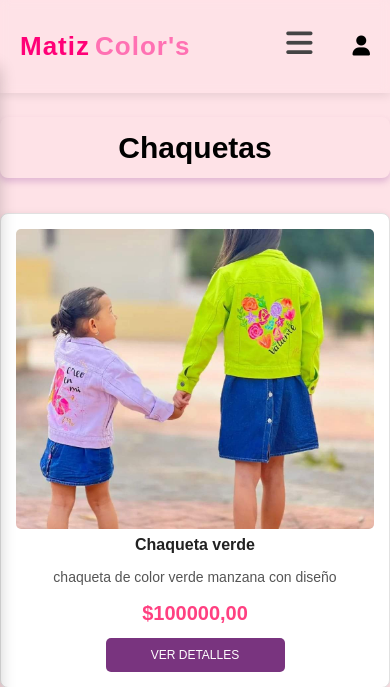
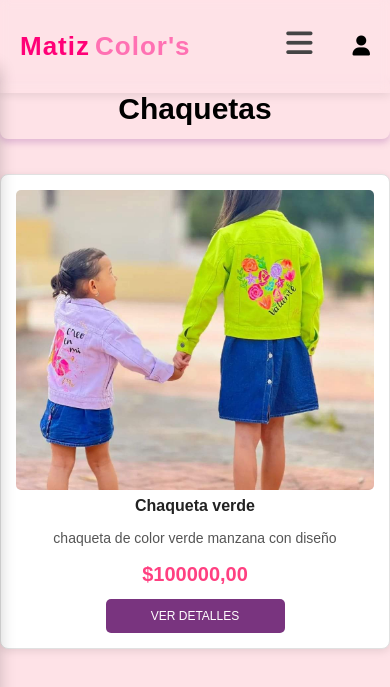
Before and after one commit to Sofia0826/Matiz-Colors, a Django app: a page that uses web/templates/base.html in a window 390 px wide. Shown: the top 687 px of the page. Run offline with Django 5.2, Linux system fonts and the light colour scheme; data comes from the database, SQL or seed files in the repository.

Commit message:
actualizacion

```diff
--- a/web/static/contactenos.css
+++ b/web/static/contactenos.css
@@ -86,6 +86,6 @@ button:hover {
 
 @media (max-width: 480px) {
     .contacto-container{
-        margin-top: 20%;
+        margin-top: 30%;
     }
 }
--- a/web/static/galeria.css
+++ b/web/static/galeria.css
@@ -358,7 +358,7 @@ button#modal-agregar-carrito:hover {
       flex: 1 1 calc(50% - 20px);
   }
   .subcategoria-titulo {
-    margin-top: 30%;
+    margin-top: 20%;
   }
 }
 
@@ -367,6 +367,12 @@ button#modal-agregar-carrito:hover {
       flex: 1 1 100%;
   }
   .subcategoria-titulo {
-    margin-top: 30%;
+    margin-top: 20%;
   }
 }
+
+@media (max-width: 480px) {
+  .subcategoria-titulo {
+    margin-top: 20%;
+  }
+}
--- a/web/static/home.css
+++ b/web/static/home.css
@@ -185,11 +185,11 @@ body {
   }
 
   .carousel {
-    height: 100%;
+    height: 400px;
     width: 100%;
   }
   .slide img {
-    width: 100%;
+    width: 800px;
     height: 100%;
     object-fit: cover;
   }
```
